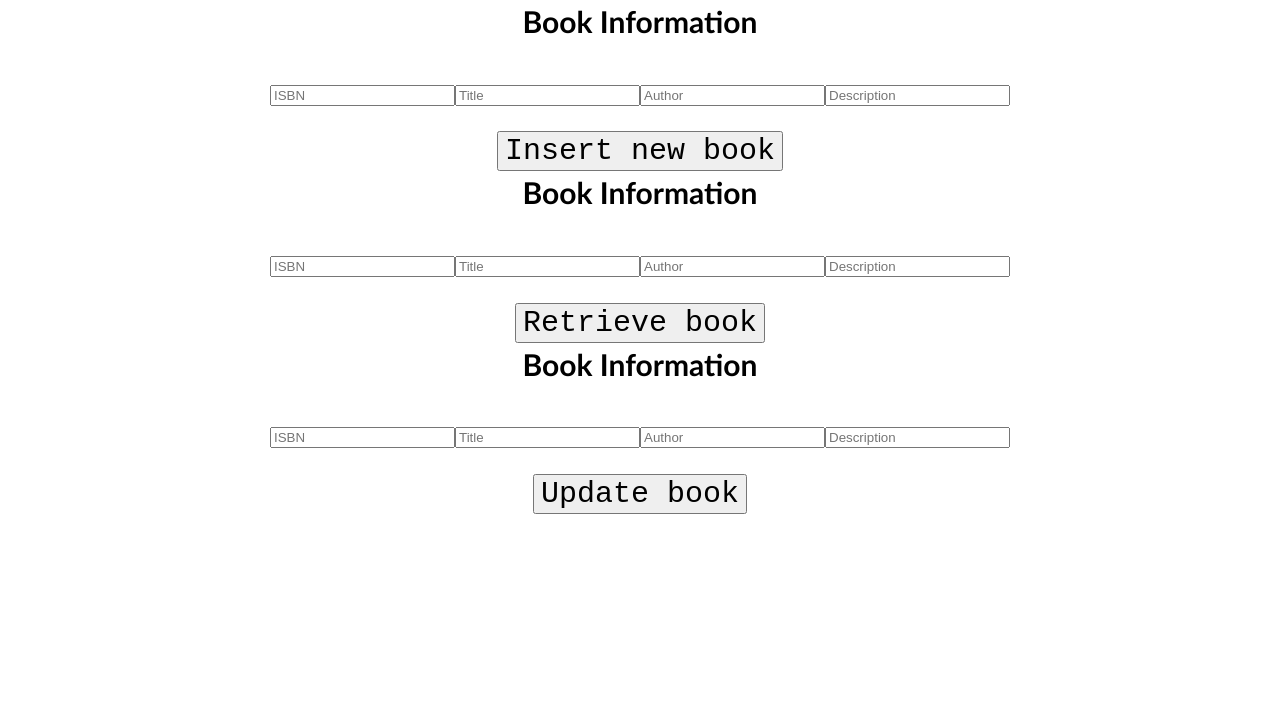
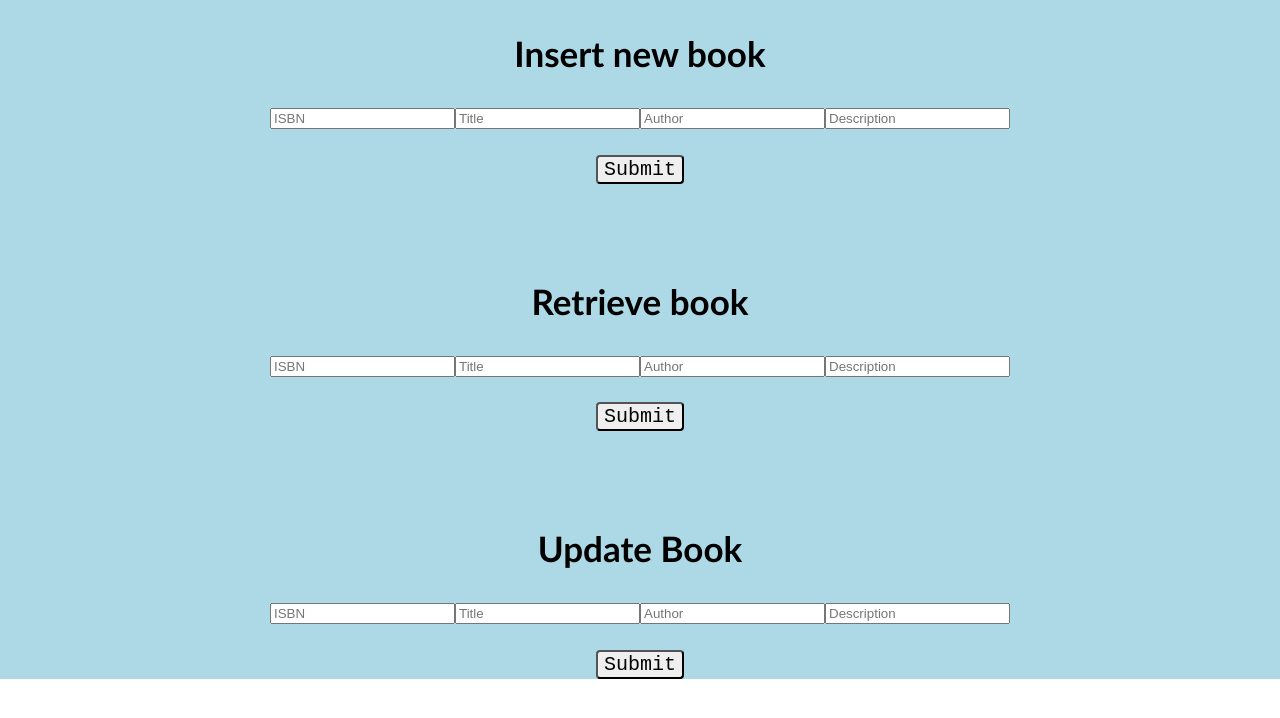
Before and after one commit to dailykcon/DIG4503-Spring2021, a React (Create React App) app in the folder lab12/client/: page / in a window 1280 px wide. Shown: the top 718 px of the page. Built offline with nearby package versions, Linux system fonts and the light colour scheme.

Commit message:
Lab 12 Complete

```diff
--- a/lab12/client/src/App.css
+++ b/lab12/client/src/App.css
@@ -1,5 +1,6 @@
 .App {
   text-align: center;
+  background-color: lightblue;
 }
 
 .App-logo {
@@ -39,33 +40,35 @@
 
 button {
   font-family: monospace;
-  font-size: 30px;
+  font-size: 20px;
   margin:auto;
   display:flex;
   margin-top: 2%;
+  border-radius: 4px;
+  margin-bottom: 5%;
 }
 
 .input {
   font-family: 'Trebuchet MS', Times, serif;
 font-size: 30px;
 left: 0;
+line-height: 100px;
+margin-top: -100px;
+text-align: center;
+width: 50%;
+height: 100%;
+padding-top: 10%;
+}
+
+p, h2 {
+font-family: 'Trebuchet MS', Times, serif;
+font-size: 35px;
+left: 0;
 line-height: 50px;
 margin-top: -100px;
 text-align: center;
 width: 100%;
 padding-top: 10%;
-}
-
-p, h2 {
-font-family: 'Trebuchet MS', Times, serif;
-font-size: 30px;
-left: 0;
-line-height: 50px;
-margin-top: -100px;
-text-align: center;
-width: 100%;
-padding-top: 7.5%;
-padding-bottom: 1%;
 }
 
 img {
--- a/lab12/client/src/components/Get/index.js
+++ b/lab12/client/src/components/Get/index.js
@@ -19,14 +19,14 @@ function Get() {
 
     return(
       <div>
-        <h2>Book Information</h2>
+        <h2>Retrieve book</h2>
 
         <input type = "text" placeholder= "ISBN" value={ISBN} onChange={(event) => setISBN(event.target.value)}/>
         <input type = "text" placeholder= "Title" value={title} onChange={(event) => setTitle(event.target.value)}/>
         <input type = "text" placeholder="Author" value={author} onChange={(event) => setAuthor(event.target.value)}/>
         <input type = "text" placeholder="Description" value={description} onChange={(event) => setDescription(event.target.value)}/>
 
-        <button onClick = {() => {getBook()}}>Retrieve book</button>
+        <button onClick = {() => {getBook()}}>Submit</button>
         </div>
       );
     }
--- a/lab12/client/src/components/Patch/index.js
+++ b/lab12/client/src/components/Patch/index.js
@@ -19,14 +19,14 @@ function Patch() {
 
     return(
       <div>
-        <h2>Book Information</h2>
+        <h2>Update Book</h2>
 
         <input type = "text" placeholder= "ISBN" value={ISBN} onChange={(event) => setISBN(event.target.value)}/>
         <input type = "text" placeholder= "Title" value={title} onChange={(event) => setTitle(event.target.value)}/>
         <input type = "text" placeholder="Author" value={author} onChange={(event) => setAuthor(event.target.value)}/>
         <input type = "text" placeholder="Description" value={description} onChange={(event) => setDescription(event.target.value)}/>
 
-        <button onClick = {() => {patchBook()}}>Update book</button>
+        <button onClick = {() => {patchBook()}}>Submit</button>
         </div>
       );
     }
--- a/lab12/client/src/components/Put/index.js
+++ b/lab12/client/src/components/Put/index.js
@@ -19,14 +19,14 @@ function Put() {
 
     return(
       <div>
-        <h2>Book Information</h2>
+        <h2>Insert new book</h2>
 
         <input type = "text" placeholder= "ISBN" value={ISBN} onChange={(event) => setISBN(event.target.value)}/>
         <input type = "text" placeholder= "Title" value={title} onChange={(event) => setTitle(event.target.value)}/>
         <input type = "text" placeholder="Author" value={author} onChange={(event) => setAuthor(event.target.value)}/>
         <input type = "text" placeholder="Description" value={description} onChange={(event) => setDescription(event.target.value)}/>
 
-        <button onClick = {() => {putBook()}}>Insert new book</button>
+        <button onClick = {() => {putBook()}}>Submit</button>
         </div>
       );
     }
```
